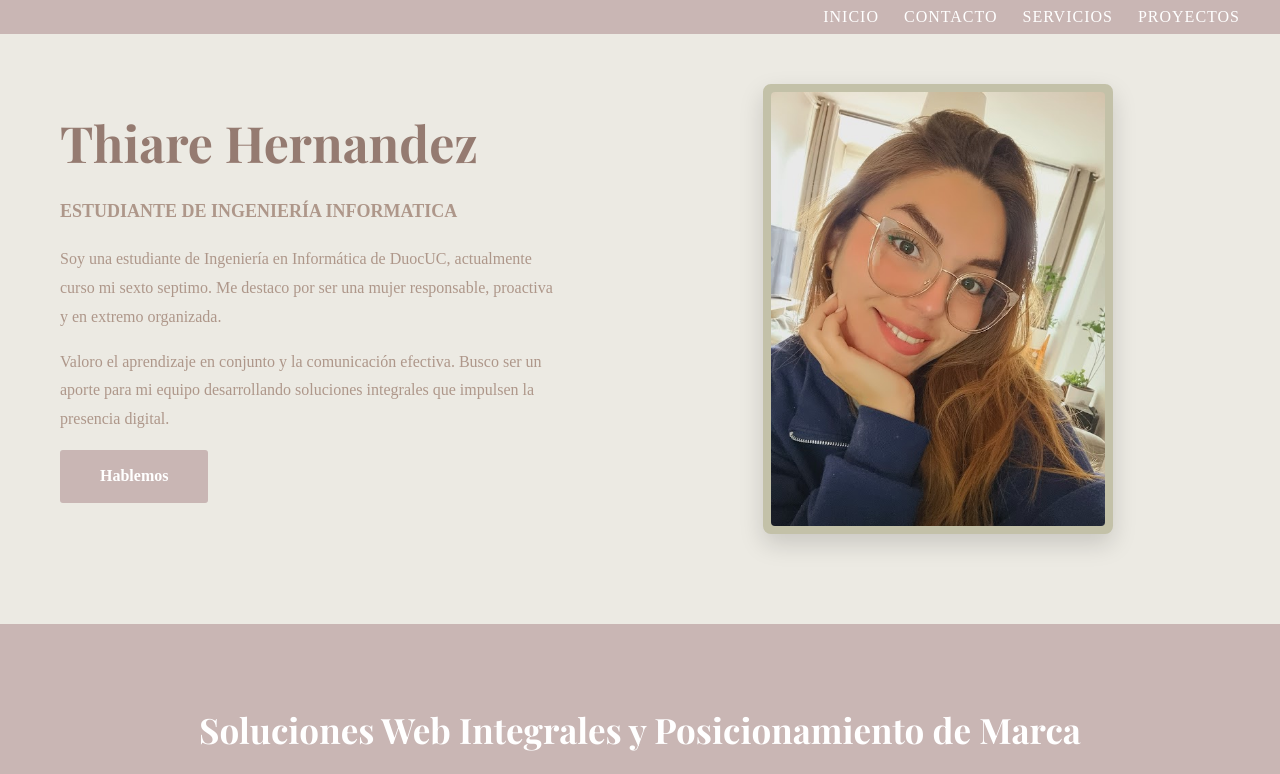
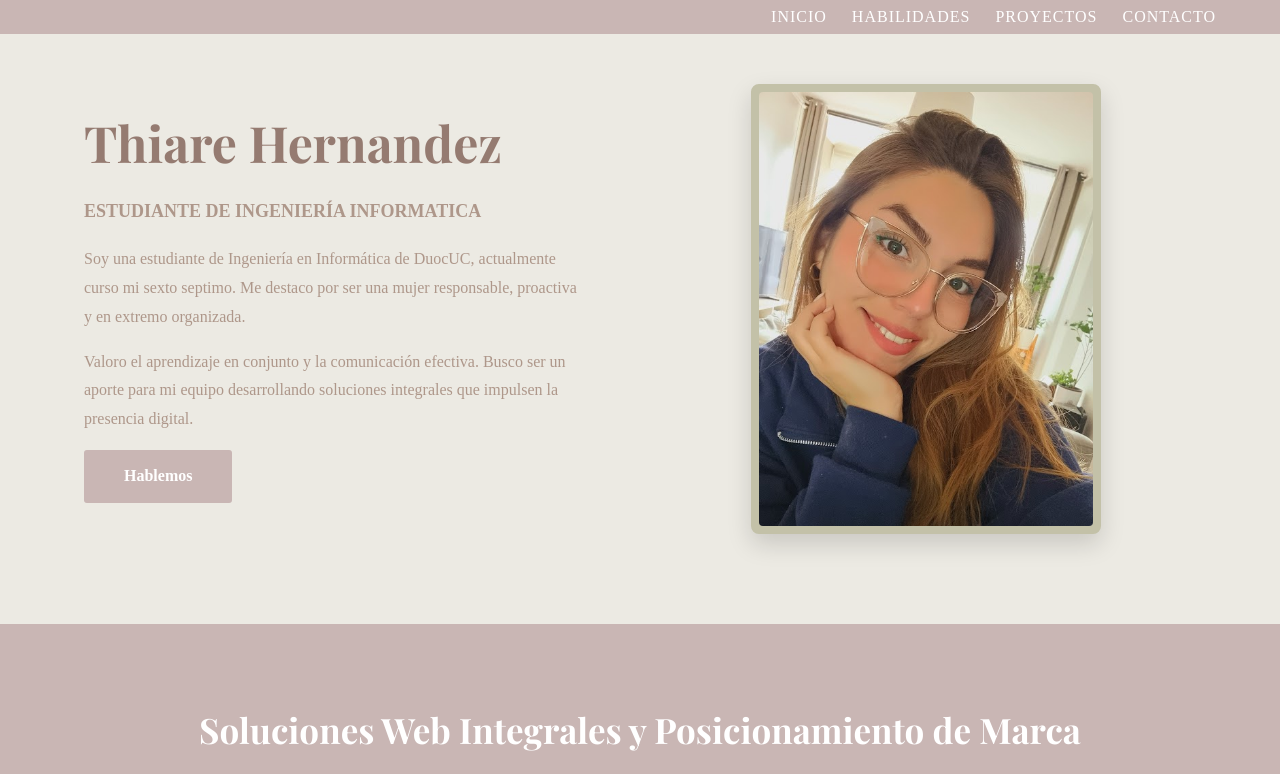
Before and after one commit to thiarehernandezg-cloud/Proyecto-freelance, a plain HTML site: page index.html in a window 1280 px wide. Shown: the top 774 px of the page. Drawn offline with nearby package versions, Linux system fonts and the light colour scheme; a web font is replaced by a local one.

Commit message:
mejora margenes y correccion IDs

```diff
--- a/css/styles.css
+++ b/css/styles.css
@@ -18,6 +18,10 @@
 html {
     font-size: 62.5%; /* 1rem = 10px */
     box-sizing: border-box;
+    scroll-behavior: smooth;
+}
+section{
+    scroll-margin-top: 5rem;
 }
 
 *, *:before, *:after {
@@ -53,7 +57,7 @@ h2 {
 }
 
 .contenedor {
-    width: 95%;
+    width: 90%;
     max-width: 120rem;
     margin: 0 auto;
 }
--- a/index.html
+++ b/index.html
@@ -13,14 +13,14 @@
     <link rel="stylesheet" href="css/styles.css">
 </head>
 
-<body>
+<body id="Inicio">
         <div class="navbar">
         <nav class="navegacion contenedor">
-            <ul>
+          <ul>
                 <li><a href="#Inicio">Inicio</a></li>
-                <li><a href="contacto.html">Contacto</a></li>
-                <li><a href="#servicios">Servicios</a></li>
+                <li><a href="#habilidades">Habilidades</a></li>
                 <li><a href="#proyectos">Proyectos</a></li>
+                <li><a href="#contacto">Contacto</a></li>
             </ul>
         </nav>
     </div>
@@ -44,14 +44,14 @@
         </div>
     </div>
 </section>
-    <section class="franja-destacada">
+    <section id="proyectos" class="franja-destacada">
         <div class="contenedor contenido-franja">
             <h2>Soluciones Web Integrales y Posicionamiento de Marca</h2>
             <p>Gestiono el ciclo de vida completo de proyectos digitales, desde el diseño de interfaces modernas hasta la lógica de negocio y bases de datos.</p>
             <a href="#proyectos" class="boton-franja">Ver mis proyectos</a>
         </div>
     </section>
-<section class="contenedor como-ayudar">
+<section id="habilidades" class="contenedor como-ayudar">
     <div class="bloque-habilidades">
         <div class="recuadro-verde-habilidades">
             <h3>Habilidades Técnicas</h3>
```
